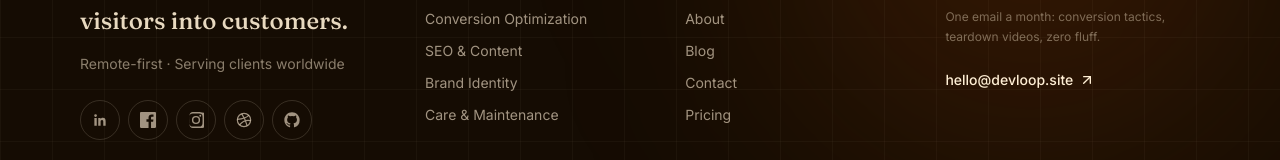
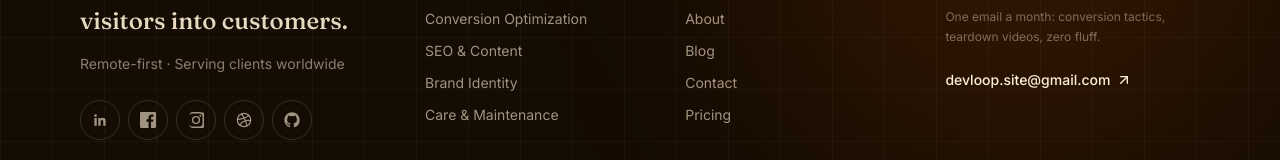
Before and after one commit to rehan-webdev/devloop-studio, a Next.js app: page /about in a window 1280 px wide. Shown: the part 3926-4086 px from the top of the page. Built offline with nearby package versions, Linux system fonts and the light colour scheme.

Commit message:
Update contact email in site.ts

```diff
--- a/src/content/site.ts
+++ b/src/content/site.ts
@@ -8,7 +8,7 @@ export const site = {
   description:
     "DevLoop is a conversion-focused web design & development studio. We design and build fast, beautiful websites for SaaS startups, e-commerce brands and service businesses — launched in 3 weeks, guaranteed.",
   url: "https://devloop.site",
-  email: "hello@devloop.site",
+  email: "devloop.site@gmail.com",
   phone: "+923281098252",
   location: "Remote-first · Serving clients worldwide",
   founded: "2019",
```
